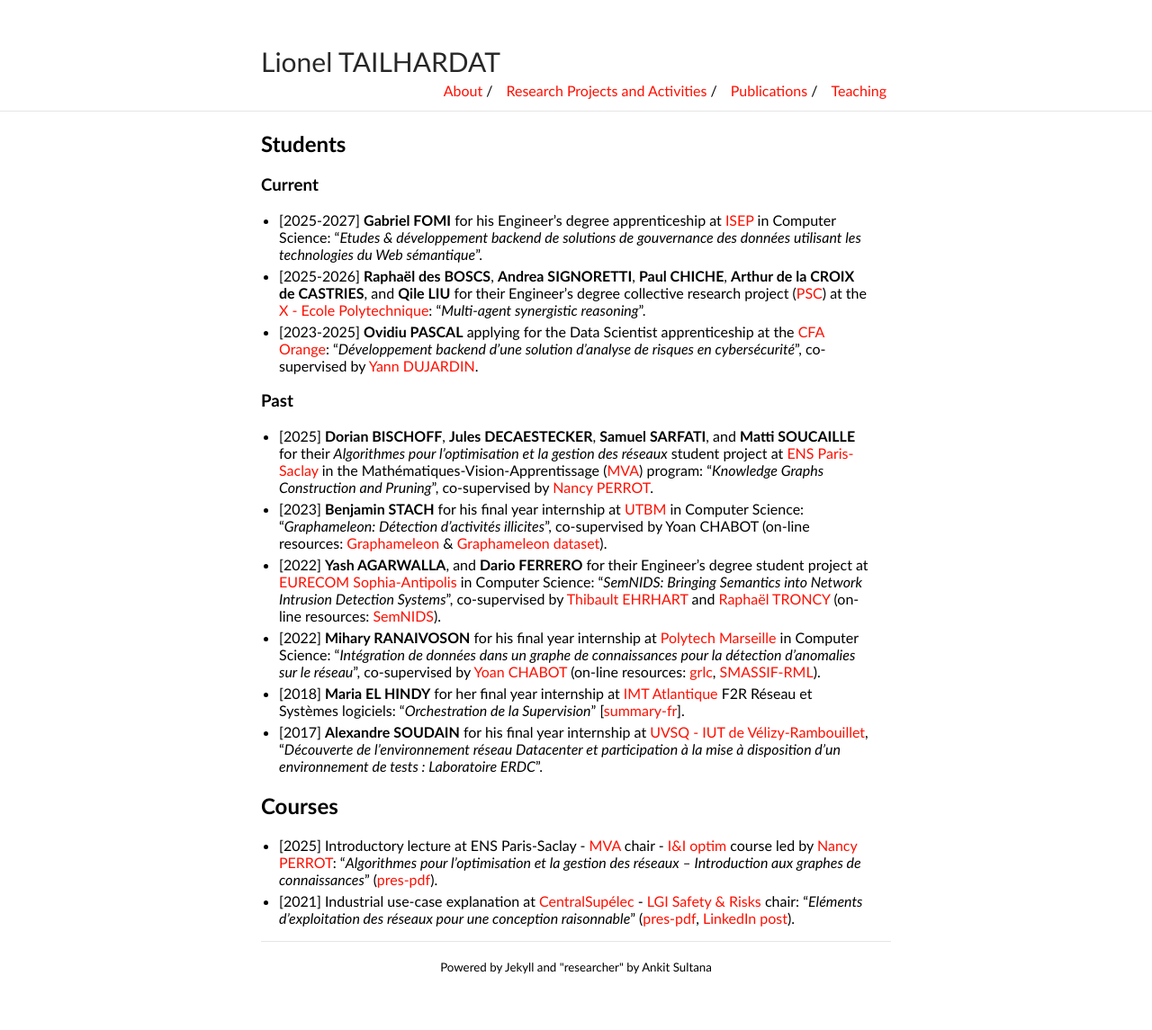
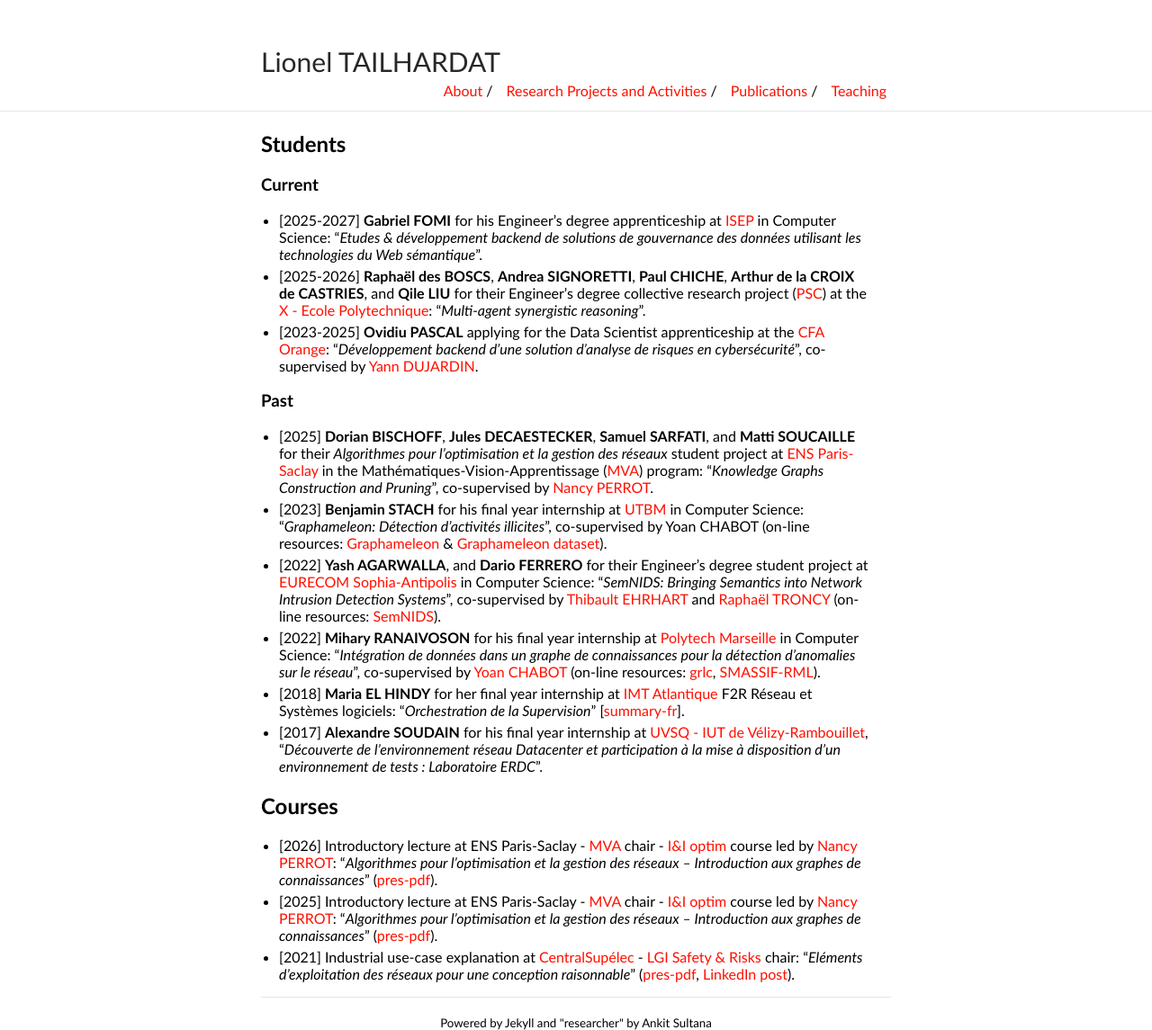
Before and after one commit to GenEars/GenEars.github.io, a Jekyll site: the page built from teaching.md, in a window 1280 px wide. Shown: the whole page at 90% size. Built offline with Jekyll 4.4.1, drawn with Linux system fonts in a browser that asks for light colours; before the commit the page ends 1083 px from its top, so only the background shows below that.

Commit message:
Added ENS 2026 lecture.
Signed-off-by: lionel.tailhardat <lionel.tailhardat@orange.com>

```diff
--- a/teaching.md
+++ b/teaching.md
@@ -23,5 +23,6 @@ title: Teaching - Lionel TAILHARDAT
 
 ## Courses
 
+* [2026] Introductory lecture at ENS Paris-Saclay - [MVA](https://www.master-mva.com/) chair - [I&I optim](https://www.master-mva.com/cours/algorithmes-pour-loptimisation-et-la-gestion-des-reseaux/) course led by [Nancy PERROT](https://scholar.google.com/citations?user=b1m8TckAAAAJ): "*Algorithmes pour l’optimisation et la gestion des réseaux -- Introduction aux graphes de connaissances*" ([pres-pdf](pubs/ENS-2025-KGandOptim_lecture.pdf)).
 * [2025] Introductory lecture at ENS Paris-Saclay - [MVA](https://www.master-mva.com/) chair - [I&I optim](https://www.master-mva.com/cours/algorithmes-pour-loptimisation-et-la-gestion-des-reseaux/) course led by [Nancy PERROT](https://scholar.google.com/citations?user=b1m8TckAAAAJ): "*Algorithmes pour l’optimisation et la gestion des réseaux -- Introduction aux graphes de connaissances*" ([pres-pdf](pubs/ENS-2025-KGandOptim_lecture.pdf)).
 * [2021] Industrial use-case explanation at [CentralSupélec](https://www.centralesupelec.fr/) - [LGI Safety & Risks](http://lgi.centralesupelec.fr/en/node/167) chair: "*Eléments d’exploitation des réseaux pour une conception raisonnable*" ([pres-pdf](pubs/lgi_orange_2020-2021_lecture.pdf), [LinkedIn post](https://www.linkedin.com/posts/activity-6772189715404857344-tAsY)).
```
Also changed, not shown: 1 other file.
